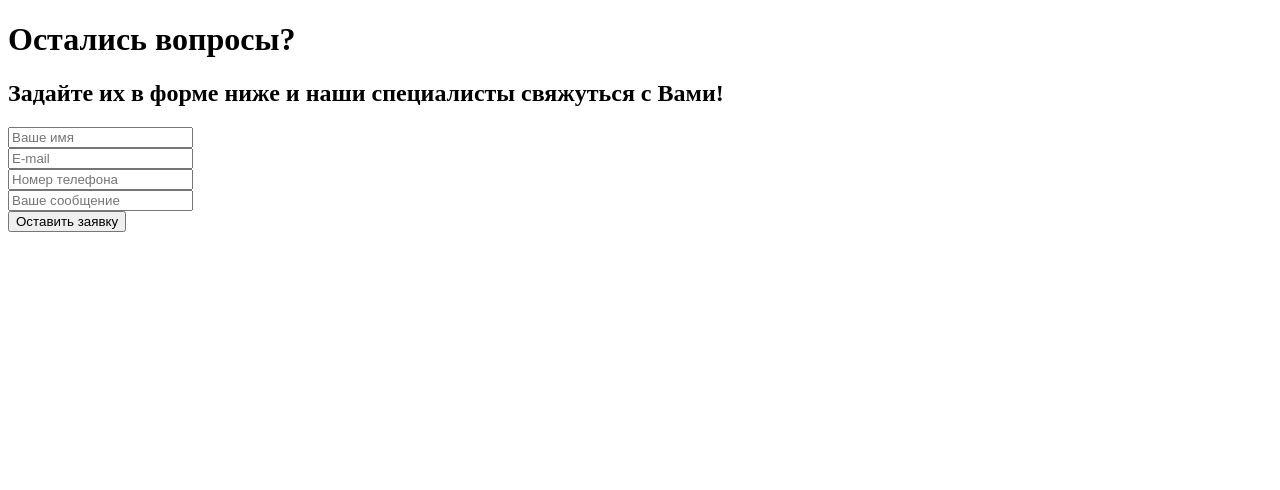
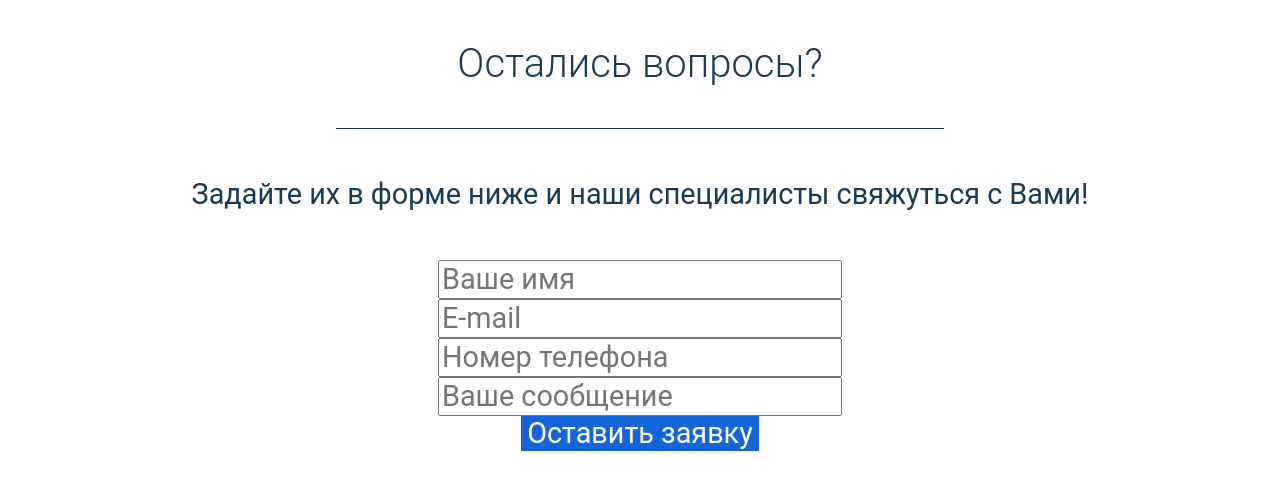
Before and after one commit to MarVikt/feedback-form, a website built with webpack: page dist/index.html in a window 1280 px wide. Built offline with nearby package versions, Linux system fonts and the light colour scheme; files whose address does not match are found by name.

Commit message:
added styles

```diff
--- a/dist/index.html
+++ b/dist/index.html
@@ -12,12 +12,12 @@
 
 <body>
 
-  <div class="main">
-    <div class="main__content boundaries">
-      <h1 class="main__title">Остались вопросы?</h1>
-      <div class="underline"></div>
-      <h2 class="main__subtitle">Задайте их в форме ниже и наши специалисты свяжуться с Вами!</h2>
-      <form id="form1" name="content-form" class="main__form">
+  <div class="feedback">
+    <div class="feedback__content boundaries">
+      <h3 class="feedback__title">Остались вопросы?</h1>
+      <div class="feedback__underline"></div>
+      <div class="feedback__description">Задайте их в форме ниже и наши специалисты свяжуться с Вами!</div>
+      <form id="form1" name="content-form" class="feedback__form">
         <div>
           <input class="top-form" id="form1-name" type="text" name="user_name" placeholder="Ваше имя" required>
         </div>
@@ -37,7 +37,7 @@
       </form>
     </div>
   </div>
-  <!-- main -->
+  <!-- feedback -->
 
 </body>
 
--- /dev/null
+++ b/dist/sass/_normalize.scss
@@ -0,0 +1,349 @@
+/*! normalize.css v8.0.1 | MIT License | github.com/necolas/normalize.css */
+
+/* Document
+   ========================================================================== */
+
+/**
+ * 1. Correct the line height in all browsers.
+ * 2. Prevent adjustments of font size after orientation changes in iOS.
+ */
+
+ html {
+  line-height: 1.15; /* 1 */
+  -webkit-text-size-adjust: 100%; /* 2 */
+}
+
+/* Sections
+   ========================================================================== */
+
+/**
+ * Remove the margin in all browsers.
+ */
+
+body {
+  margin: 0;
+}
+
+/**
+ * Render the `main` element consistently in IE.
+ */
+
+main {
+  display: block;
+}
+
+/**
+ * Correct the font size and margin on `h1` elements within `section` and
+ * `article` contexts in Chrome, Firefox, and Safari.
+ */
+
+h1 {
+  font-size: 2em;
+  margin: 0.67em 0;
+}
+
+/* Grouping content
+   ========================================================================== */
+
+/**
+ * 1. Add the correct box sizing in Firefox.
+ * 2. Show the overflow in Edge and IE.
+ */
+
+hr {
+  box-sizing: content-box; /* 1 */
+  height: 0; /* 1 */
+  overflow: visible; /* 2 */
+}
+
+/**
+ * 1. Correct the inheritance and scaling of font size in all browsers.
+ * 2. Correct the odd `em` font sizing in all browsers.
+ */
+
+pre {
+  font-family: monospace, monospace; /* 1 */
+  font-size: 1em; /* 2 */
+}
+
+/* Text-level semantics
+   ========================================================================== */
+
+/**
+ * Remove the gray background on active links in IE 10.
+ */
+
+a {
+  background-color: transparent;
+}
+
+/**
+ * 1. Remove the bottom border in Chrome 57-
+ * 2. Add the correct text decoration in Chrome, Edge, IE, Opera, and Safari.
+ */
+
+abbr[title] {
+  border-bottom: none; /* 1 */
+  text-decoration: underline; /* 2 */
+  text-decoration: underline dotted; /* 2 */
+}
+
+/**
+ * Add the correct font weight in Chrome, Edge, and Safari.
+ */
+
+b,
+strong {
+  font-weight: bolder;
+}
+
+/**
+ * 1. Correct the inheritance and scaling of font size in all browsers.
+ * 2. Correct the odd `em` font sizing in all browsers.
+ */
+
+code,
+kbd,
+samp {
+  font-family: monospace, monospace; /* 1 */
+  font-size: 1em; /* 2 */
+}
+
+/**
+ * Add the correct font size in all browsers.
+ */
+
+small {
+  font-size: 80%;
+}
+
+/**
+ * Prevent `sub` and `sup` elements from affecting the line height in
+ * all browsers.
+ */
+
+sub,
+sup {
+  font-size: 75%;
+  line-height: 0;
+  position: relative;
+  vertical-align: baseline;
+}
+
+sub {
+  bottom: -0.25em;
+}
+
+sup {
+  top: -0.5em;
+}
+
+/* Embedded content
+   ========================================================================== */
+
+/**
+ * Remove the border on images inside links in IE 10.
+ */
+
+img {
+  border-style: none;
+}
+
+/* Forms
+   ========================================================================== */
+
+/**
+ * 1. Change the font styles in all browsers.
+ * 2. Remove the margin in Firefox and Safari.
+ */
+
+button,
+input,
+optgroup,
+select,
+textarea {
+  font-family: inherit; /* 1 */
+  font-size: 100%; /* 1 */
+  line-height: 1.15; /* 1 */
+  margin: 0; /* 2 */
+}
+
+/**
+ * Show the overflow in IE.
+ * 1. Show the overflow in Edge.
+ */
+
+button,
+input { /* 1 */
+  overflow: visible;
+}
+
+/**
+ * Remove the inheritance of text transform in Edge, Firefox, and IE.
+ * 1. Remove the inheritance of text transform in Firefox.
+ */
+
+button,
+select { /* 1 */
+  text-transform: none;
+}
+
+/**
+ * Correct the inability to style clickable types in iOS and Safari.
+ */
+
+button,
+[type="button"],
+[type="reset"],
+[type="submit"] {
+  -webkit-appearance: button;
+}
+
+/**
+ * Remove the inner border and padding in Firefox.
+ */
+
+button::-moz-focus-inner,
+[type="button"]::-moz-focus-inner,
+[type="reset"]::-moz-focus-inner,
+[type="submit"]::-moz-focus-inner {
+  border-style: none;
+  padding: 0;
+}
+
+/**
+ * Restore the focus styles unset by the previous rule.
+ */
+
+button:-moz-focusring,
+[type="button"]:-moz-focusring,
+[type="reset"]:-moz-focusring,
+[type="submit"]:-moz-focusring {
+  outline: 1px dotted ButtonText;
+}
+
+/**
+ * Correct the padding in Firefox.
+ */
+
+fieldset {
+  padding: 0.35em 0.75em 0.625em;
+}
+
+/**
+ * 1. Correct the text wrapping in Edge and IE.
+ * 2. Correct the color inheritance from `fieldset` elements in IE.
+ * 3. Remove the padding so developers are not caught out when they zero out
+ *    `fieldset` elements in all browsers.
+ */
+
+legend {
+  box-sizing: border-box; /* 1 */
+  color: inherit; /* 2 */
+  display: table; /* 1 */
+  max-width: 100%; /* 1 */
+  padding: 0; /* 3 */
+  white-space: normal; /* 1 */
+}
+
+/**
+ * Add the correct vertical alignment in Chrome, Firefox, and Opera.
+ */
+
+progress {
+  vertical-align: baseline;
+}
+
+/**
+ * Remove the default vertical scrollbar in IE 10+.
+ */
+
+textarea {
+  overflow: auto;
+}
+
+/**
+ * 1. Add the correct box sizing in IE 10.
+ * 2. Remove the padding in IE 10.
+ */
+
+[type="checkbox"],
+[type="radio"] {
+  box-sizing: border-box; /* 1 */
+  padding: 0; /* 2 */
+}
+
+/**
+ * Correct the cursor style of increment and decrement buttons in Chrome.
+ */
+
+[type="number"]::-webkit-inner-spin-button,
+[type="number"]::-webkit-outer-spin-button {
+  height: auto;
+}
+
+/**
+ * 1. Correct the odd appearance in Chrome and Safari.
+ * 2. Correct the outline style in Safari.
+ */
+
+[type="search"] {
+  -webkit-appearance: textfield; /* 1 */
+  outline-offset: -2px; /* 2 */
+}
+
+/**
+ * Remove the inner padding in Chrome and Safari on macOS.
+ */
+
+[type="search"]::-webkit-search-decoration {
+  -webkit-appearance: none;
+}
+
+/**
+ * 1. Correct the inability to style clickable types in iOS and Safari.
+ * 2. Change font properties to `inherit` in Safari.
+ */
+
+::-webkit-file-upload-button {
+  -webkit-appearance: button; /* 1 */
+  font: inherit; /* 2 */
+}
+
+/* Interactive
+   ========================================================================== */
+
+/*
+ * Add the correct display in Edge, IE 10+, and Firefox.
+ */
+
+details {
+  display: block;
+}
+
+/*
+ * Add the correct display in all browsers.
+ */
+
+summary {
+  display: list-item;
+}
+
+/* Misc
+   ========================================================================== */
+
+/**
+ * Add the correct display in IE 10+.
+ */
+
+template {
+  display: none;
+}
+
+/**
+ * Add the correct display in IE 10.
+ */
+
+[hidden] {
+  display: none;
+}
--- /dev/null
+++ b/dist/sass/_settings.sass
@@ -0,0 +1,38 @@
+*
+	box-sizing: border-box
+body
+	font-family: "Roboto", sans-serif
+	font-style: normal
+	font-size: 1.8rem
+	line-height: 1.2
+	text-align: center
+	color: $color-text-dark
+	background: $color-background-white
+	overflow-y: auto
+h1, h2
+	font-family: "Roboto Condensed", sans-serif
+	font-style: normal
+	font-weight: 300
+	font-size: 3.6rem
+	line-height: 1.2
+h3, h4
+	font-family: "Roboto", sans-serif
+	font-style: normal
+	font-weight: 300
+	font-size: 2.5rem
+	line-height: 1.2
+a
+	text-decoration: none
+	color: $color-text-dark
+	&:hover
+		cursor: auto
+button
+	background: $color-button
+	color: $color-text-white
+	border: none
+	&:hover
+		cursor: auto
+.boundaries
+	margin: auto
+	display: flex
+	justify-content: space-between
--- /dev/null
+++ b/dist/sass/sections/_feedback.sass
@@ -0,0 +1,12 @@
+.feedback
+  &__content
+    width: 100%
+    flex-direction: column
+    align-items: center
+  &__underline
+    display: inline-block
+    width: 38rem
+    margin-bottom: 3rem
+    border-bottom: 1px solid $color-text-dark
+  &__description
+    margin-bottom: 3rem
```
Also changed, not shown: dist/css/style.min.css (added, +1 -0 lines), dist/sass/_variables.sass (added, +9 -0 lines), dist/sass/style.sass (added, +14 -0 lines), 1 other file.
